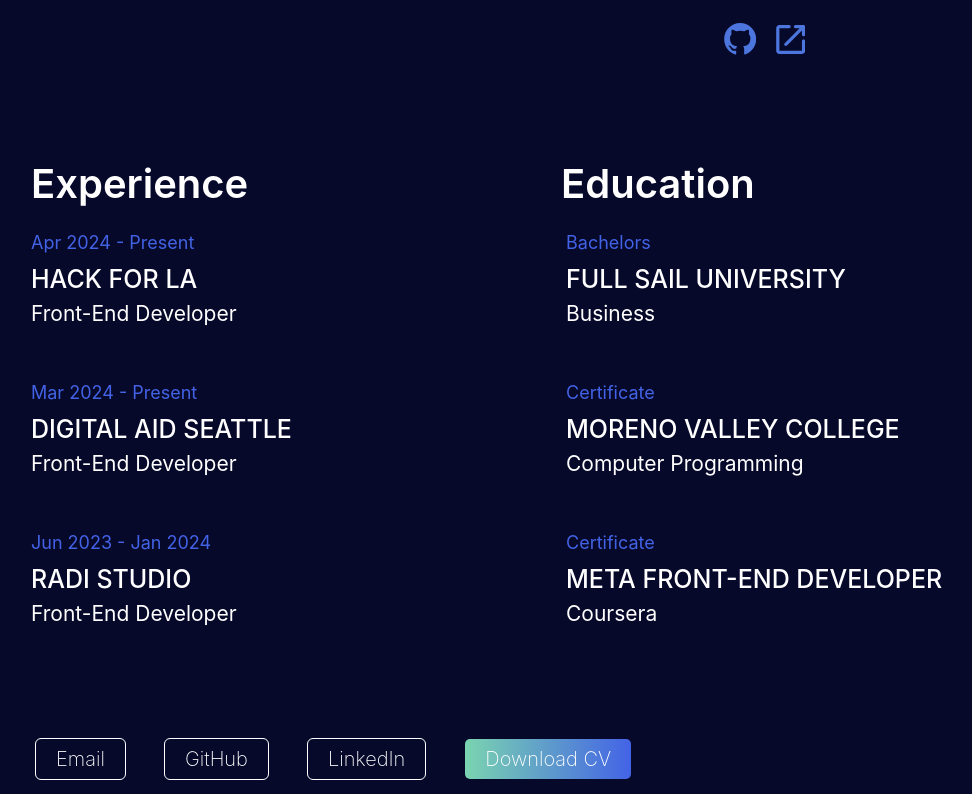
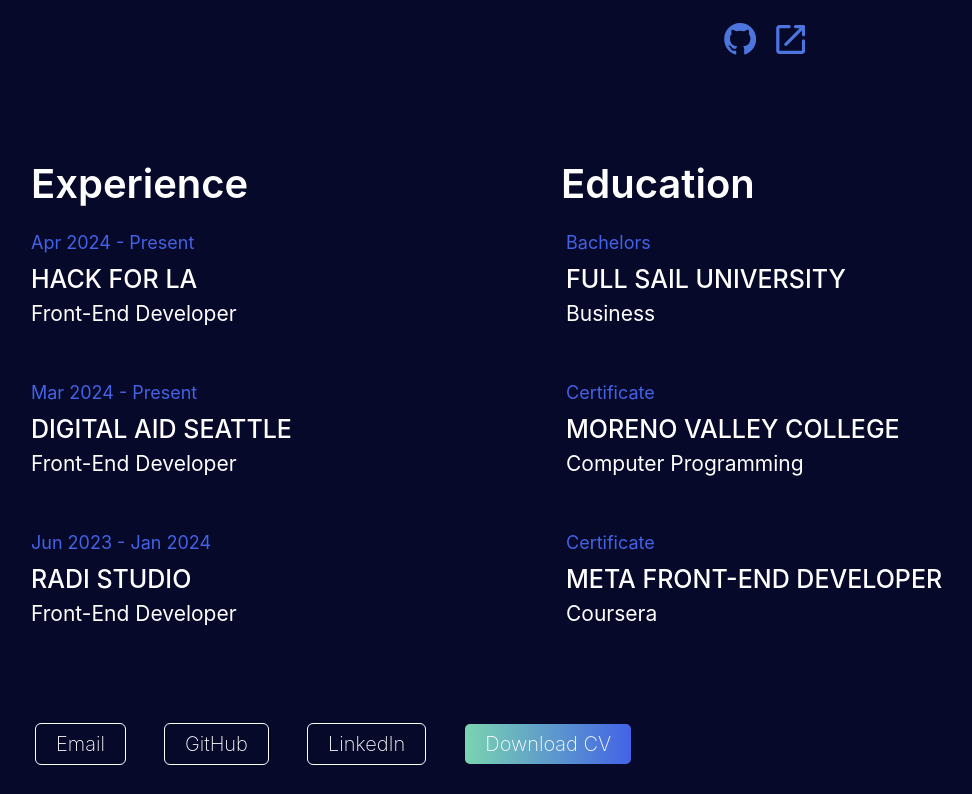
Before and after one commit to akinevans/akinevans-v5, a React (Vite) app: page / in a window 1280 px wide. Shown: the part 1917-2711 px from the top of the page, without its empty margins (44-1016 px from the left). Built offline with nearby package versions, Linux system fonts and the light colour scheme.

Commit message:
Adjust footer margin

```diff
--- a/src/components/Footer/Footer.css
+++ b/src/components/Footer/Footer.css
@@ -10,7 +10,7 @@
   width: 100%;
   max-width: 1200px;
   height: fit-content;
-  margin: 30px 0 5px 0;
+  margin: 15px 0 5px 0;
   padding-left: 35px;
   /* outline: 2px solid pink; */
 }
```
